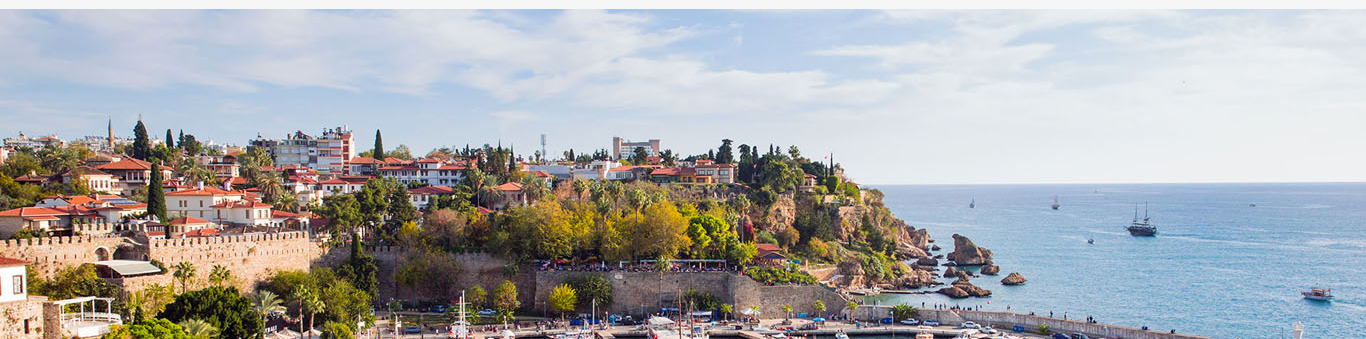
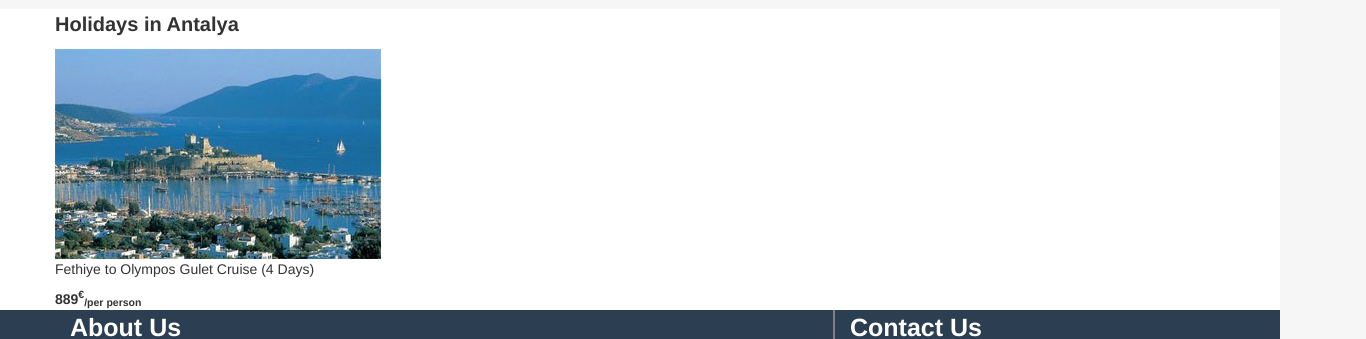
Before and after one commit to YunuSTuraN/gulletintern, a website: page destinations.html in a window 1280 px wide. Shown: the part 134-473 px from the top of the page, 1366 px wide, since content can reach past the window. Drawn offline with nearby package versions, Linux system fonts and the light colour scheme; files whose address does not match are found by name.

Commit message:
edited blog adnf destinations

```diff
--- a/assets/css/Styles.css
+++ b/assets/css/Styles.css
@@ -411,7 +411,26 @@ a.next a.prev:before {
 }
 /*<------------------------------------------------3.Sayfa----------------------------------------------------------->*/
 /*Destinations*/
-.background_pages  {
-    background: no-repeat 60% 100%;
+.background_pages {
+    background: url('/assets/img/other/kaleici.jpg') no-repeat 60% 100%;
     background-size: cover;
 }
+.thumbnail_our_header {
+    font-weight: bold;
+    font-size: 20px;
+}
+.thumbnail_white_box {
+    background-color: white;
+    border: 1px solid white;
+    border-radius: 0;
+}
+/*<------------------------------------------------7.Sayfa----------------------------------------------------------->*/
+/*Blog*/
+.blog_white_box {
+    background-color: white;
+    border: 1px solid white;
+    position: relative;
+}
+.blog_text{
+    text-align: center;
+}
--- a/destinations.html
+++ b/destinations.html
@@ -79,12 +79,30 @@
         <a class="link_city" href="#">Antalya</a>
     </div>
 </div>
-<div class="background_pages">
-    <img src="assets/img/other/kaleici.jpg">
-    <div class="container">
+<section class="background_pages">
+    <div class="thumbnail_white_box">
+        <div class="container">
+            <div class="row">
+                <p class="thumbnail_our_header">
+                    Holidays in Antalya
+                </p>
+                <div class="container">
+                    <div class="row">
+                        <div class="thumbnail_ho_img">
+                            <img class="img-responsive" alt="thumbnail image name" src="assets/img/other/bodrum.jpg">
 
+                            <p class="thumbnail_header_text">
+                                Fethiye to Olympos Gulet Cruise (4 Days)
+                            </p>
+                            <b>889<sup>€</sup><sub>/per person</sub></b>
+
+                        </div>
+                    </div>
+                </div>
+            </div>
+        </div>
     </div>
-</div>
+</section>
 
 
 <div class="footer_background">
@@ -111,7 +129,8 @@
                         <li class="social_media"><a href="#"><img class="img-responsive" title="Google Plus"
                                                                   src="assets/img/icon/google-plus.png"></a></li>
                     </ul>
-                    <a class="telephone" href="tel:905558814643"><img src="assets/img/icon/email.png">+44 0203 4176373
+                    <a class="telephone" href="tel:905558814643"><img src="assets/img/icon/email.png">+44 0203
+                        4176373
                         (UK)</a>
                     <a class="email" href="#"><img src="assets/img/icon/email.png">info@guletholidays.eu</a>
                     <a class="email" href="#"><img src="assets/img/icon/email.png">reservation@guletholidays.eu</a>
```
Also changed, not shown: blog.html (+24 -6 lines), gulet_detay.html (+1 -0 lines).
